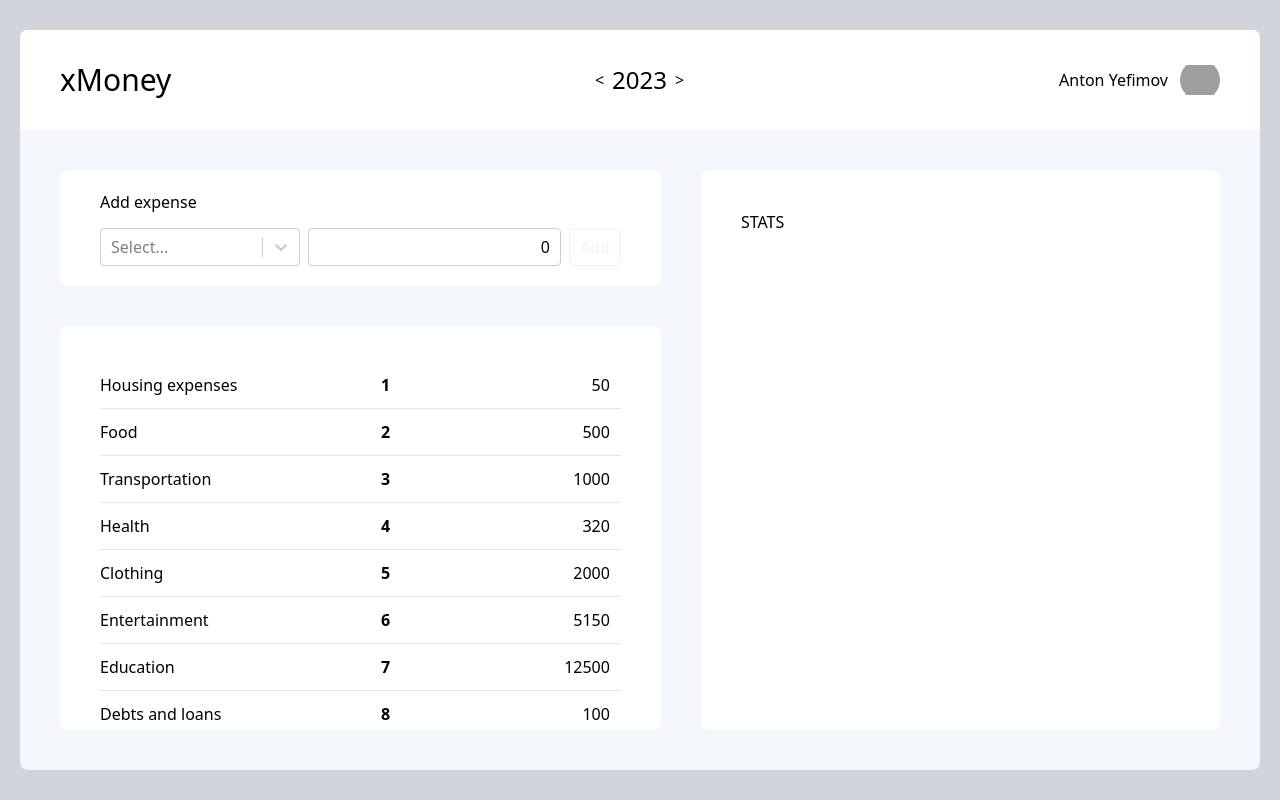
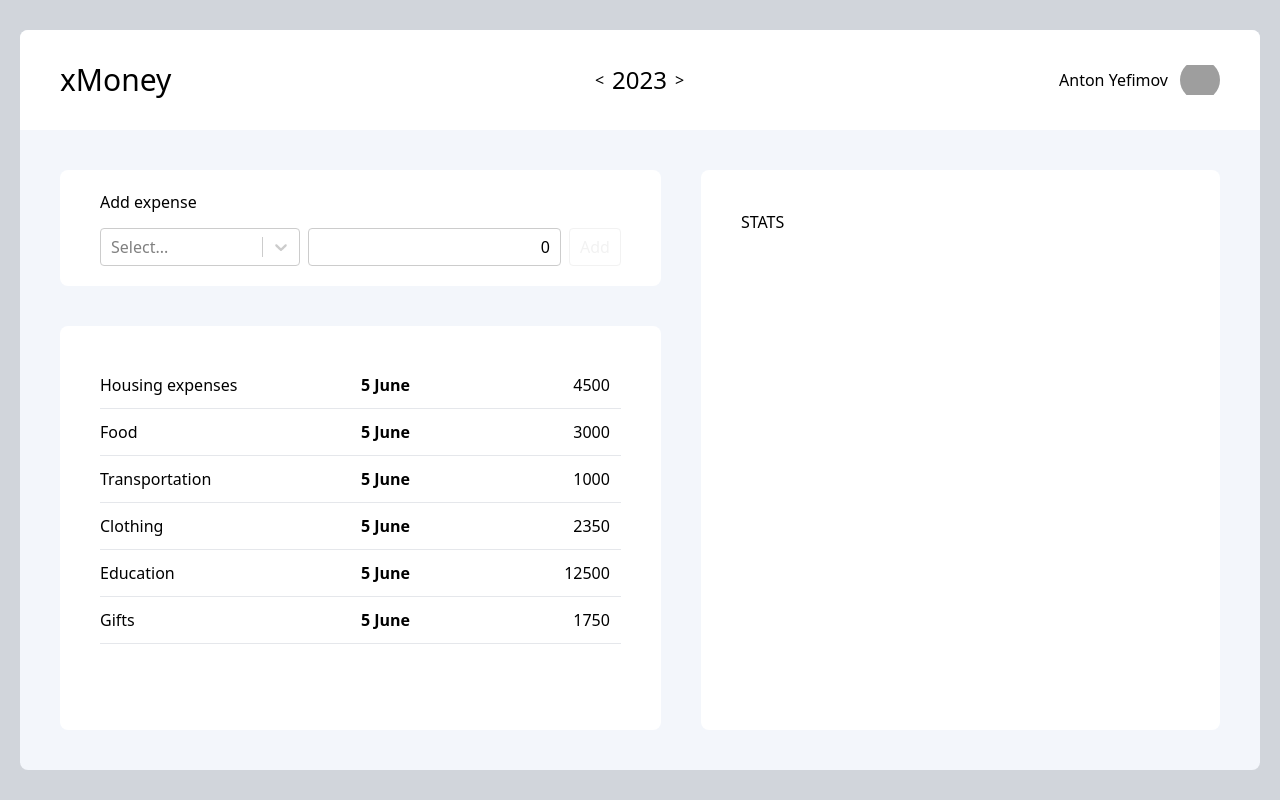
Before and after one commit to SeFFoFF/xMoney, a Next.js app: page /month in a window 1280 px wide. Built offline with nearby package versions, Linux system fonts and the light colour scheme; grey boxes are pictures that could not be loaded.

Commit message:
change redux to redux toolkit

```diff
--- a/app/layout.tsx
+++ b/app/layout.tsx
@@ -1,5 +1,5 @@
 import React from 'react'
-import Header from '@components/Header'
+import MainProvider from '@components/MainProvider'
 import '@styles/globals.css'
 
 export const metadata = {
@@ -13,8 +13,9 @@ const RootLayout = ({ children }): JSX.Element => {
       <body className="app sm:my-10 lg:my-0 lg:h-screen flex items-center justify-center bg-gray-300">
         <div className="app-container sm:px-10px md:px-20px">
           <div className="bg-app rounded-lg">
-            <Header />
-            {children}
+            <MainProvider>
+              { children }
+            </MainProvider>
           </div>
         </div>
       </body>
--- a/app/month/page.tsx
+++ b/app/month/page.tsx
@@ -1,6 +1,6 @@
 import React from 'react'
 import { MonthForm } from '@components/MonthForm'
-import { ExpenseList } from '@components/ExpenseList'
+import { ExpensesHistory } from '@components/ExpensesHistory'
 
 const Month = (): JSX.Element => {
   return (
@@ -9,7 +9,7 @@ const Month = (): JSX.Element => {
 
         <div className='flex flex-col justify-between gap-y-10 w-full h-full'>
           <MonthForm />
-          <ExpenseList />
+          <ExpensesHistory />
         </div>
 
         <div className='w-full h-full bg-white rounded-lg p-10'>
--- a/components/ExpenseItem.tsx
+++ b/components/ExpenseItem.tsx
@@ -1,21 +1,24 @@
 'use client'
 
 import React, { useState } from 'react'
+import dayjs, { type Dayjs } from 'dayjs'
 import { CustomInput } from '@components/CustomInput'
 
 interface ExpenseItemProps {
+  date: Dayjs | string
   category: string
-  date: string | number
   amount: number
 }
 
 export const ExpenseItem = ({ category, date, amount }: ExpenseItemProps): JSX.Element => {
   const [inputValue, setInputValue] = useState<number>(amount)
 
+  const formattedDate = dayjs(date).format('D MMMM')
+
   return (
     <div className='flex items-center justify-between border-b pb-1'>
       <p className='w-150px'>{category}</p>
-      <strong>{date}</strong>
+      <strong>{formattedDate}</strong>
       <CustomInput
         className='w-100px'
         type='number'
--- a/components/ExpenseList.tsx
+++ /dev/null
@@ -1,62 +0,0 @@
-'use client'
-
-import React from 'react'
-import { ExpenseItem } from '@components/ExpenseItem'
-
-const history = [
-  {
-    date: 1,
-    category: 'Housing expenses',
-    amount: 50
-  },
-  {
-    date: 2,
-    category: 'Food',
-    amount: 500
-  },
-  {
-    date: 3,
-    category: 'Transportation',
-    amount: 1000
-  },
-  {
-    date: 4,
-    category: 'Health',
-    amount: 320
-  },
-  {
-    date: 5,
-    category: 'Clothing',
-    amount: 2000
-  },
-  {
-    date: 6,
-    category: 'Entertainment',
-    amount: 5150
-  },
-  {
-    date: 7,
-    category: 'Education',
-    amount: 12500
-  },
-  {
-    date: 8,
-    category: 'Debts and loans',
-    amount: 100
-  },
-  {
-    date: 9,
-    category: 'Gifts',
-    amount: 1000
-  }
-]
-
-export const ExpenseList = (): JSX.Element => {
-  return (
-    <div className='flex flex-col gap-1 h-[78%] overflow-y-auto bg-white rounded-lg p-10'>
-      {
-        history.map(item => <ExpenseItem key={item.date} category={item.category} date={item.date} amount={item.amount}/>)
-      }
-    </div>
-  )
-}
--- /dev/null
+++ b/components/ExpensesHistory.tsx
@@ -0,0 +1,20 @@
+'use client'
+
+import React from 'react'
+import { useSelector } from 'react-redux'
+import { ExpenseItem } from '@components/ExpenseItem'
+import { selectExpense } from '@redux/features/expense/expensesSlice'
+
+export const ExpensesHistory = (): JSX.Element => {
+  const expenses = useSelector(selectExpense)
+
+  return (
+    <div className='flex flex-col gap-1 h-[78%] overflow-y-auto bg-white rounded-lg p-10'>
+      {
+        expenses.length !== 0
+          ? expenses?.map(item => <ExpenseItem key={item.id} category={item.category} date={item.date} amount={item.amount}/>)
+          : <div>No expenses yet</div>
+      }
+    </div>
+  )
+}
--- /dev/null
+++ b/components/MainProvider.tsx
@@ -0,0 +1,17 @@
+'use client'
+
+import React from 'react'
+import { Provider } from 'react-redux'
+import { store } from '@redux/store'
+import Header from '@components/Header'
+
+const MainProvider = ({ children }): JSX.Element => {
+  return (
+    <Provider store={store}>
+      <Header />
+      {children}
+    </Provider>
+  )
+}
+
+export default MainProvider
--- a/components/MonthForm.tsx
+++ b/components/MonthForm.tsx
@@ -1,7 +1,12 @@
 'use client'
 
 import React, { useEffect, useState } from 'react'
+import { useDispatch } from 'react-redux'
+import { addExpense } from '@redux/features/expense/expensesSlice'
 import { CustomSelect, CustomInput, CustomButton } from '@components'
+import { v4 as uuid } from 'uuid'
+import { type IHistory } from '@interfaces/IMonth'
+import dayjs from 'dayjs'
 
 const isFieldsEmpty = (firstField, secondField): boolean => {
   return firstField.value === 'selectTheCategory' || secondField === 0 || secondField === '' || secondField === '0'
@@ -17,6 +22,10 @@ export const MonthForm = (): JSX.Element => {
   const [inputValue, setInputValue] = useState<number>(0)
   const [isButtonDisabled, setIsButtonDisabled] = useState<boolean>(true)
 
+  const dispatch = useDispatch()
+
+  const uniqueId = uuid()
+
   useEffect(() => {
     if (isFieldsEmpty(selectValue, inputValue)) setIsButtonDisabled(prevState => true)
     else setIsButtonDisabled(prevState => false)
@@ -25,7 +34,13 @@ export const MonthForm = (): JSX.Element => {
   // TODO ADD NEW ITEM TO THE ARRAY
   const handleAddButton = (): void => {
     try {
-      alert(`You added ${inputValue} uah to the ${selectValue.label} category`)
+      const expense: IHistory = {
+        id: uniqueId,
+        date: dayjs(),
+        category: selectValue.label,
+        amount: inputValue
+      }
+      dispatch(addExpense(expense))
       setInputValue(0)
     } catch (e) {
       alert(e)
--- a/package.json
+++ b/package.json
@@ -16,6 +16,7 @@
     "@types/react-dom": "18.2.4",
     "autoprefixer": "10.4.14",
     "bcrypt": "^5.1.0",
+    "dayjs": "^1.11.8",
     "eslint-config-next": "13.4.4",
     "mongodb": "^5.5.0",
     "mongoose": "^7.2.1",
@@ -26,7 +27,8 @@
     "react-dom": "18.2.0",
     "react-redux": "^8.0.5",
     "react-select": "^5.7.3",
-    "tailwindcss": "3.3.2"
+    "tailwindcss": "3.3.2",
+    "uuidv4": "^6.2.13"
   },
   "devDependencies": {
     "@typescript-eslint/eslint-plugin": "^5.59.7",
--- /dev/null
+++ b/redux/features/expense/expensesSlice.ts
@@ -0,0 +1,72 @@
+'use client'
+
+import { createSlice } from '@reduxjs/toolkit'
+import { type IHistory } from '@interfaces/IMonth'
+import { type PayloadAction } from '@node_modules/@reduxjs/toolkit'
+import { type RootState } from '@redux/store'
+
+interface IExpense {
+  history: IHistory[]
+}
+
+const initialState: IExpense = {
+  history: [
+    {
+      id: 'b5060021-35f5-473e-bc28-bdc89a35ce6b',
+      date: '2023-06-05T10:29:15.020Z',
+      category: 'Housing expenses',
+      amount: 4500
+    },
+    {
+      id: '16349171-80ef-4d9f-ba7d-6e91f98a0a3e',
+      date: '2023-06-05T10:29:19.974Z',
+      category: 'Food',
+      amount: 3000
+    },
+    {
+      id: 'f324952e-2416-40f6-869b-f26ecae296c5',
+      date: '2023-06-05T10:29:27.226Z',
+      category: 'Transportation',
+      amount: 1000
+    },
+    {
+      id: '11be313a-fb26-4b8f-8431-06403ad0c70a',
+      date: '2023-06-05T10:29:39.798Z',
+      category: 'Clothing',
+      amount: 2350
+    },
+    {
+      id: '36051906-e4cd-41eb-99aa-ef3ac3276cd8',
+      date: '2023-06-05T10:29:45.718Z',
+      category: 'Education',
+      amount: 12500
+    },
+    {
+      id: 'e1b3e533-8a44-4bd7-8d2d-c8192e637e46',
+      date: '2023-06-05T10:29:52.478Z',
+      category: 'Gifts',
+      amount: 1750
+    }
+  ]
+}
+
+export const expensesSlice = createSlice({
+  name: 'expenses',
+  initialState,
+  reducers: {
+    addExpense: (state: any, action: PayloadAction<any>) => {
+      return { history: [...state.history, action.payload] }
+    },
+    updateExpense: (state: IExpense, action: PayloadAction<any>) => {
+      return state
+    },
+    removeExpense: (state: IExpense, action: PayloadAction<any>) => {
+      return { history: state.history.filter(item => item.date !== action.payload) }
+    }
+  }
+})
+
+export const { addExpense, updateExpense, removeExpense } = expensesSlice.actions
+export default expensesSlice.reducer
+
+export const selectExpense = (state: RootState): IHistory[] => state.expense.history
--- /dev/null
+++ b/redux/store.ts
@@ -0,0 +1,14 @@
+'use client'
+
+import { configureStore } from '@reduxjs/toolkit'
+import expenseReducer from '@redux/features/expense/expensesSlice'
+
+export const store = configureStore({
+  reducer: {
+    expense: expenseReducer
+  },
+  middleware: (getDefaultMiddleware) => getDefaultMiddleware()
+})
+
+export type RootState = ReturnType<typeof store.getState>
+export type AppDispatch = typeof store.dispatch
```
Also changed, not shown: interfaces/IMonth.ts (+5 -2 lines), redux/hooks.ts (added, +7 -0 lines), 1 other file (tests, documents, lock files or other folders).
